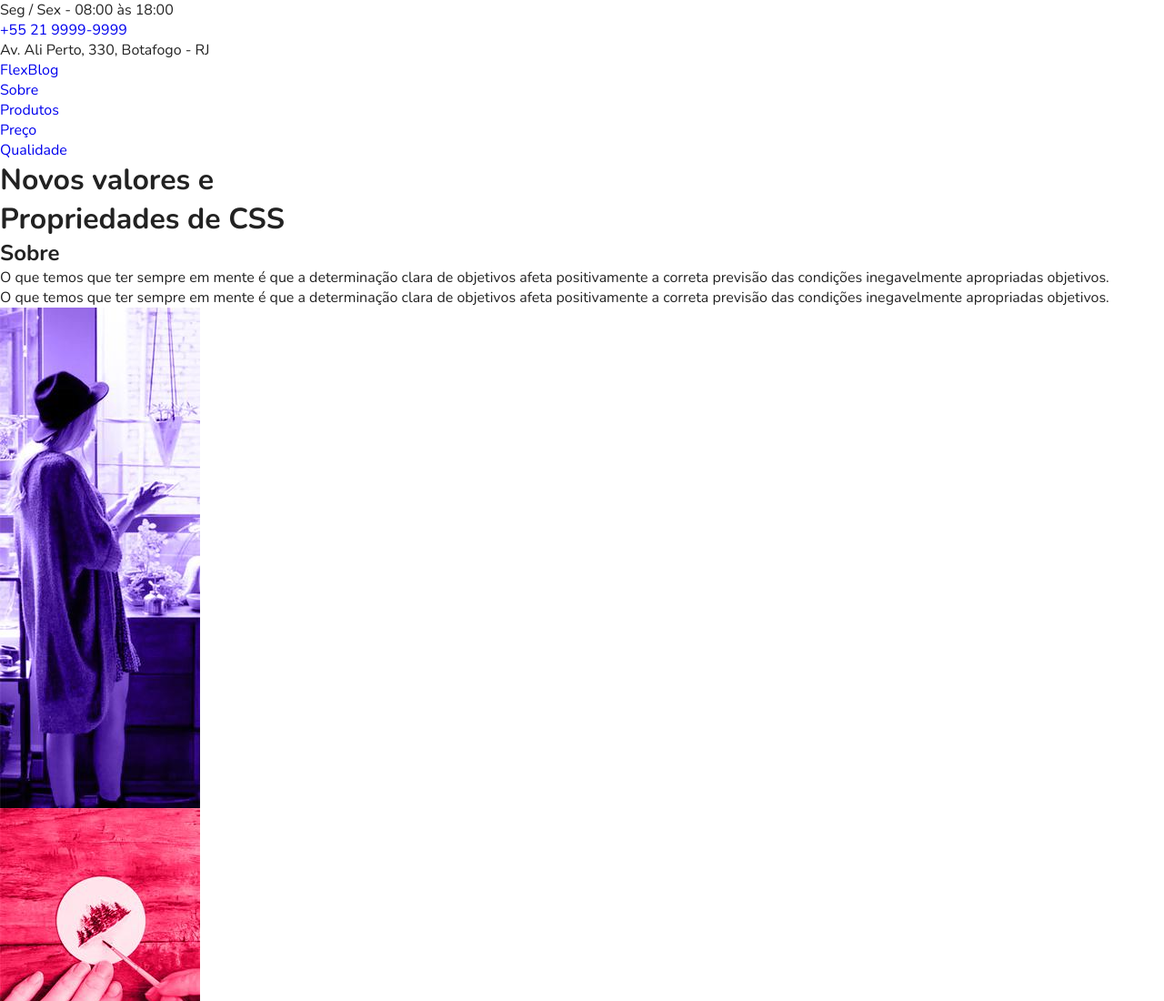
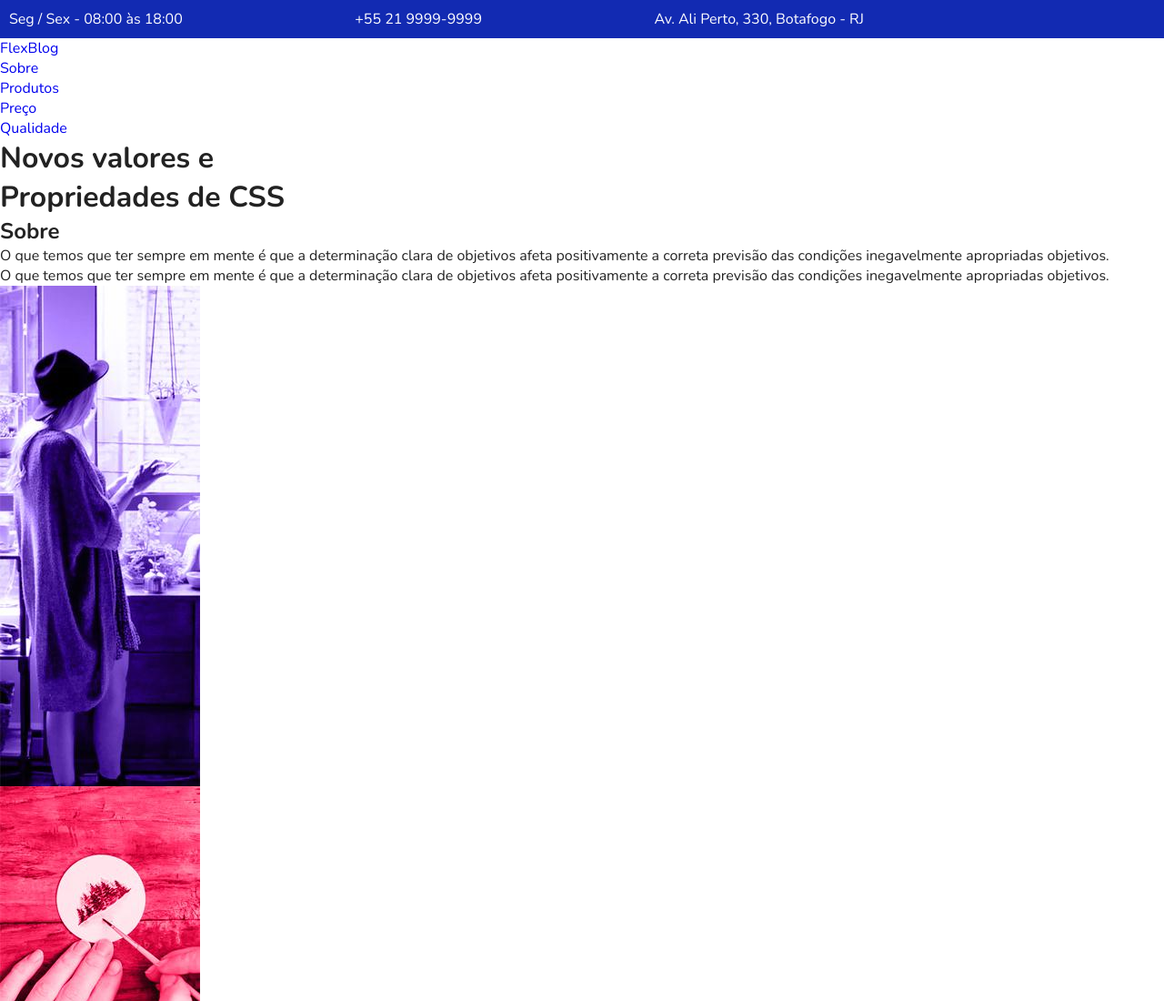
Before and after one commit to HeloiseSantos/flexBlog, a plain HTML site: page index.html in a window 1280 px wide. Shown: the top 1100 px of the page at 91% size. Drawn offline with nearby package versions, Linux system fonts and the light colour scheme.

Commit message:
Customiza barra de informações superinfo (#2)

```diff
--- a/css/style.css
+++ b/css/style.css
@@ -2,3 +2,26 @@ body {
     font-family: "Nunito", Helvetica, Arial, sans-serif;
     color: #222;
 }
+
+/* Superinfo */
+.superinfo-bg {
+    background: #122AB2;
+    color: #FFF;
+}
+
+.superinfo {
+    max-width: 960px;
+    display: flex;
+    justify-content: space-between;
+    flex-wrap: wrap;
+    padding-top: 10px;
+}
+
+.superinfo p,
+.superinfo a {
+    margin: 0 10px 10px 10px;
+}
+
+.superinfo a {
+    color: #FFF;
+}
```
